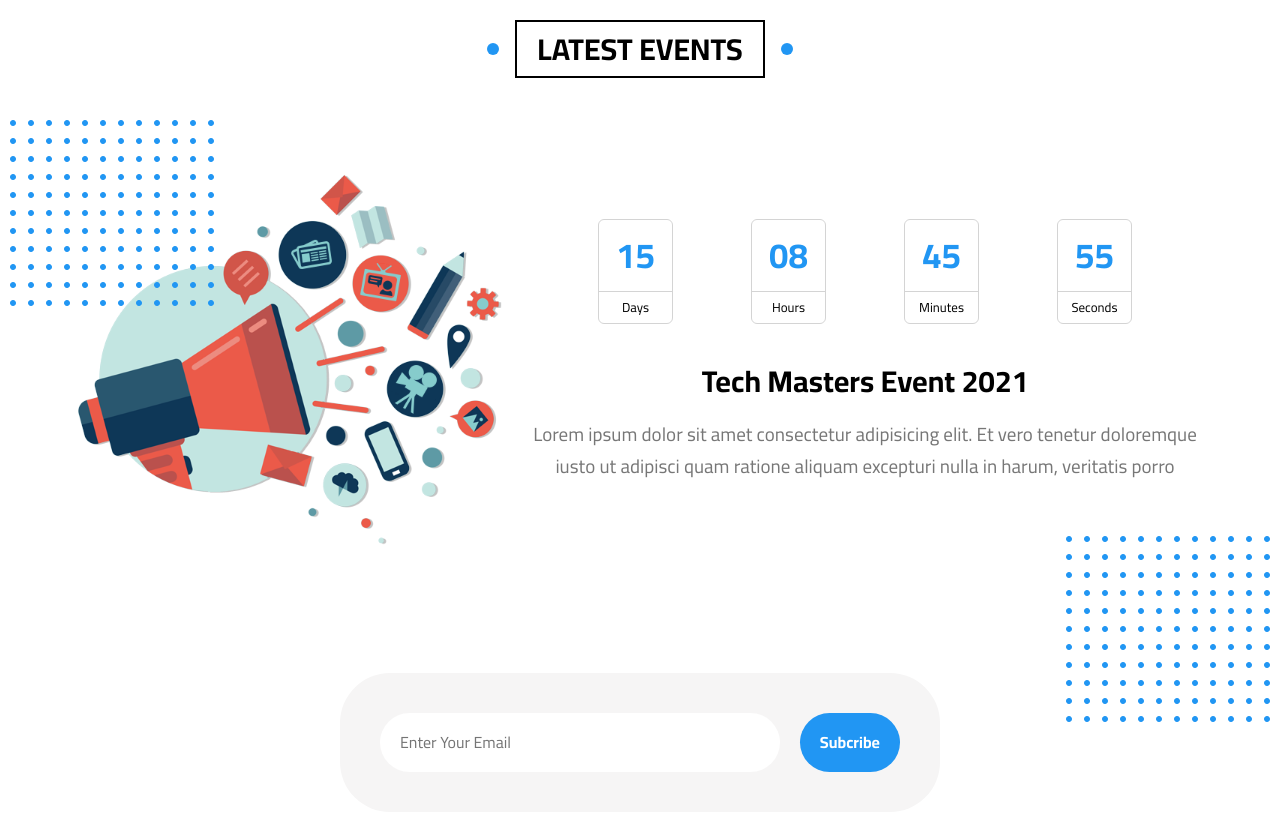
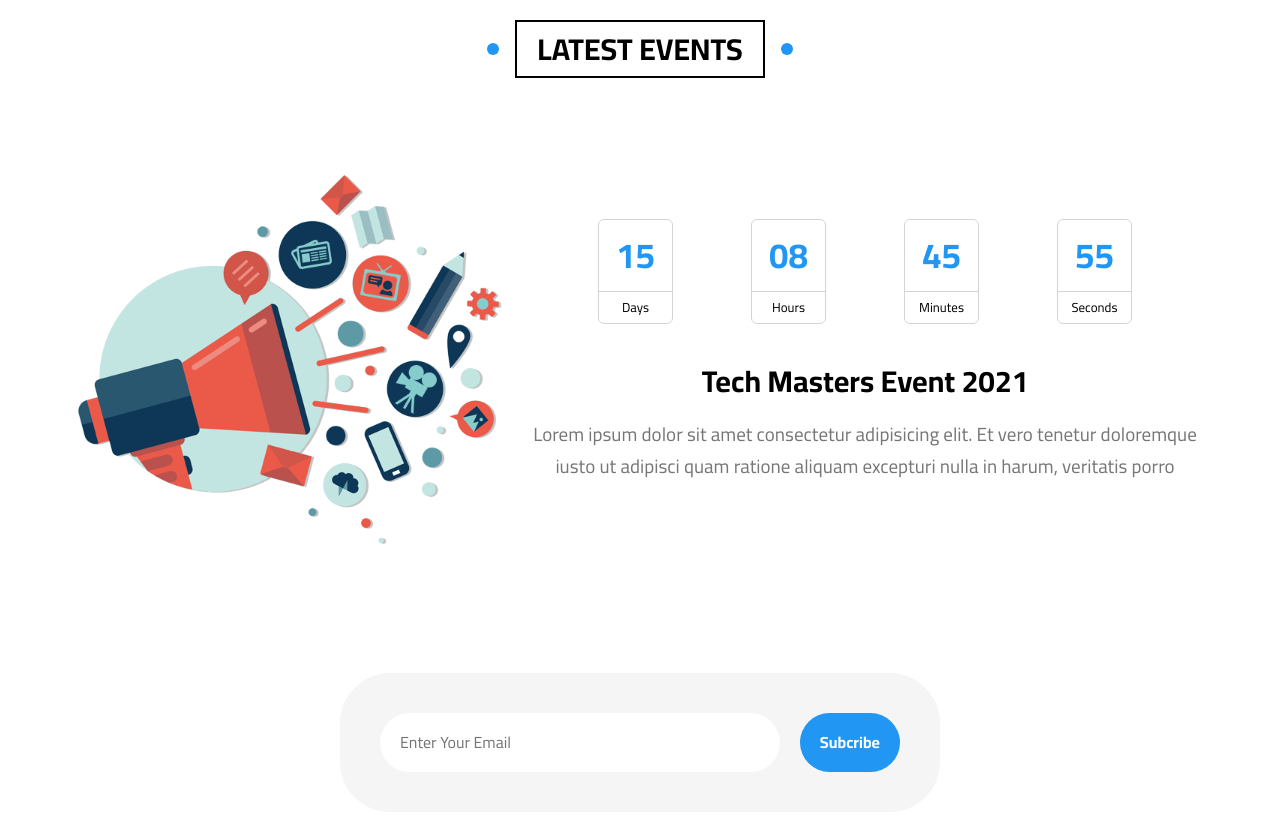
Before and after one commit to Loai-Radwan/THE-KING, a plain HTML site: page index.html in a window 1280 px wide. Shown: the part 9460-10275 px from the top of the page. Drawn offline with Linux system fonts and the light colour scheme.

Commit message:
Edit some fetures

```diff
--- a/css/master.css
+++ b/css/master.css
@@ -114,17 +114,17 @@ a {
     linear-gradient(225deg, white 25%, transparent 25%);
   background-size: 30px 30px;
 }
-.dots{
+.dots {
   background-image: url(../img/dots.png);
   height: 186px;
   width: 204px;
   position: absolute;
 }
-.dots-down{
+.dots-down {
   bottom: 200px;
   right: 10px;
 }
-.dots-up{
+.dots-up {
   top: 200px;
   left: 10px;
 }
@@ -205,13 +205,13 @@ a {
     background-image: url(../img/discount-background2.jpg);
   }
 }
-@keyframes up-down{
-  0%,100%{
+@keyframes up-down {
+  0%,
+  100% {
     transform: translateY(-10px);
   }
-  50%{
+  50% {
     transform: translateY(0);
-
   }
 }
 /* end animation */
@@ -1283,6 +1283,7 @@ header .container .new-nav .links li a i {
 .video {
   padding-top: var(--main-padding);
   padding-bottom: var(--main-padding);
+  position: relative;
 }
 .video .container .holder {
   background-color: var(--secton-color);
@@ -1570,7 +1571,7 @@ footer .container .box .small {
   margin-bottom: 30px;
   transition: var(--main-transition);
 }
-footer .container .box .small:hover{
+footer .container .box .small:hover {
   animation: up-down 2s infinite linear;
 }
 
--- a/index.html
+++ b/index.html
@@ -674,8 +674,6 @@
     <!-- end how it work  -->
     <!-- start event  -->
     <section class="event" id="event">
-      <div class="dots dots-up"></div>
-      <div class="dots dots-down"></div>
       <div class="special-heading">
         <h2>Latest Events</h2>
       </div>
```
